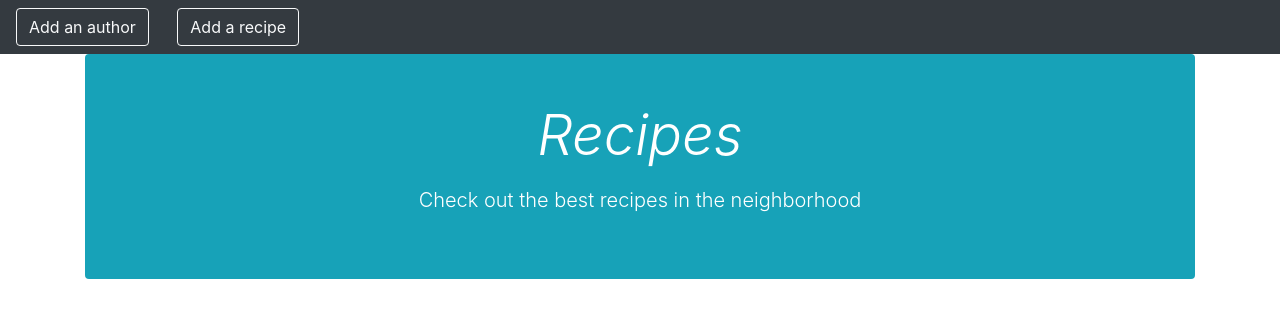
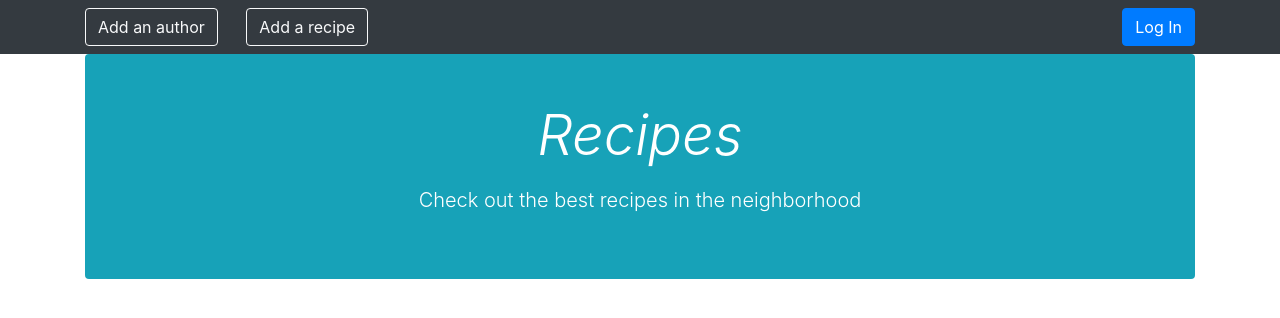
Before and after one commit to DavidRinSE/recipebox-1, a Django app: template templates/main.html in a window 1280 px wide. Shown: the top 318 px of the page. Run offline with Django 3.2, Linux system fonts and the light colour scheme; the template is opened without the code that fills it, so the values that code supplies are empty; some libraries are stand-ins or nearby versions.

Commit message:
login & logout buttons working

```diff
--- a/recipe_app/urls.py
+++ b/recipe_app/urls.py
@@ -7,5 +7,6 @@ urlpatterns = [
     path('recipes/<int:id>/', views.recipes, name="recipes"),
     path('addauthor/', views.add_author, name='addauthor'),
     path('addrecipe/', views.add_recipe, name='addrecipe'),
-    path('login/', views.loginview),
+    path('login/', views.loginview, name='login'),
+    path('logout/', views.logoutview, name='logout'),
 ]
--- a/recipe_app/views.py
+++ b/recipe_app/views.py
@@ -71,3 +71,8 @@ def loginview(request):
     form = LoginForm()
 
     return render(request, 'login.html', {'form': form})
+
+
+def logoutview(request):
+    logout(request)
+    return HttpResponseRedirect(reverse('home'))
--- a/recipe_project/settings.py
+++ b/recipe_project/settings.py
@@ -29,6 +29,7 @@ DEBUG = True
 ALLOWED_HOSTS = ['*']
 
 LOGIN_URL = '/login/'
+LOGOUT_URL = '/logout/'
 
 # Application definition
 
--- a/templates/authors.html
+++ b/templates/authors.html
@@ -19,6 +19,7 @@
           <i class="material-icons">home</i>
           <strong>Home</strong>
         </a>
+        <a href="{% url 'logout' %}" class="btn btn-outline-danger ml-4">Log out</a>
       </div>
     </div>
     <div class="container">
--- a/templates/main.html
+++ b/templates/main.html
@@ -11,16 +11,23 @@
   </head>
 
   <body class='text-center'>
-    <div class="navbar navbar-dark bg-dark box-shadow nav-fill">
+    <div class="navbar navbar-dark bg-dark box-shadow">
+      <div class='container d-flex justify-content-between'>
         <div>
           <a href="{% url 'addauthor' %}" class="btn btn-outline-light">Add an author</a>
           <a href="{% url 'addrecipe' %}" class="btn btn-outline-light ml-4">Add a recipe</a>
         </div>
+        {% if request.user.is_authenticated %}
+        <div>
           <span class="text-light h5 my-auto">
-        {% if request.user.is_authenticated %}
             Welcome {{request.user.username}}
+          </span>
+          <a href="{% url 'logout' %}" class="btn btn-outline-danger ml-4">Log out</a>
+        </div>
+        {% else %}
+        <a href="{% url 'login' %}" class="btn btn-primary">Log In</a>
         {% endif %}
-      </span>
+      </div>
     </div>
     <div class='container'>
       <div class="jumbotron p-3 p-md-5 text-white rounded bg-info">
--- a/templates/recipes.html
+++ b/templates/recipes.html
@@ -19,6 +19,7 @@
           <i class="material-icons">home</i>
           <strong>Home</strong>
         </a>
+        <a href="{% url 'logout' %}" class="btn btn-outline-danger ml-4">Log out</a>
       </div>
     </div>
     <div class="container">
```
Lines whose indentation alone changed are shown as unchanged.
